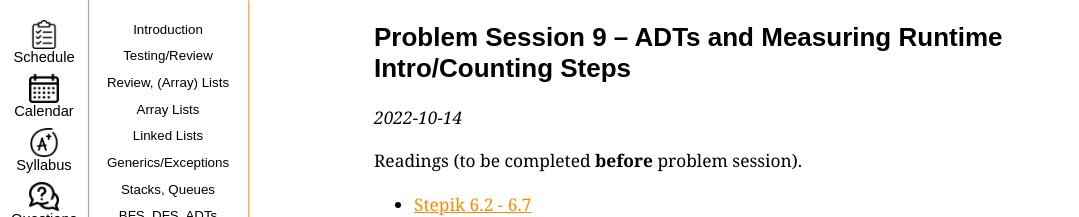
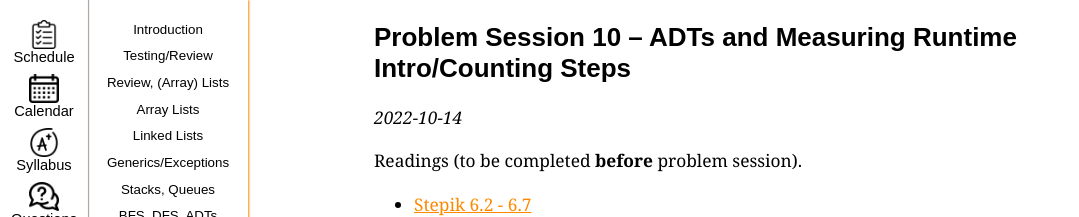
Before and after one commit to ucsd-cse12-f22/ucsd-cse12-f22.github.io, a Jekyll site: the page built from _lectures/lecture10.md, in a window 1280 px wide. Shown: the top 217 px of the page, without its empty margins (0-1079 px from the left). Built offline with Jekyll 4.4.1, drawn with Linux system fonts in a browser that asks for light colours.

Commit message:
Update lecture10.md

```diff
--- a/_lectures/lecture10.md
+++ b/_lectures/lecture10.md
@@ -8,7 +8,7 @@ videos:
     url: https://drive.google.com/file/d/1jY44374airVITjEGbV2vrGwNrHK3xFuw
 ---
 
-## Problem Session 9 – ADTs and Measuring Runtime Intro/Counting Steps
+## Problem Session 10 – ADTs and Measuring Runtime Intro/Counting Steps
 
 _{{ page.released-on }}_
 
```
